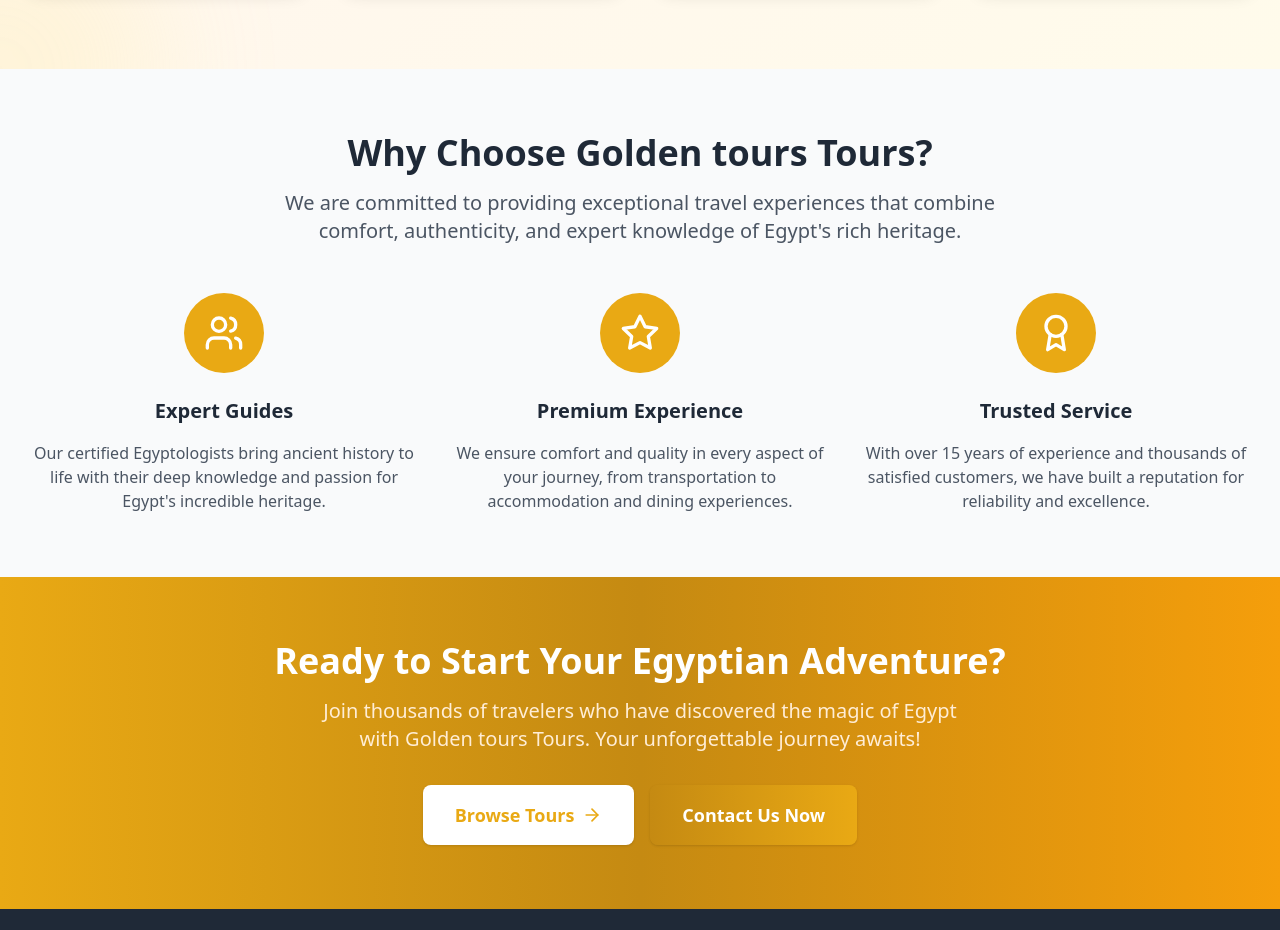
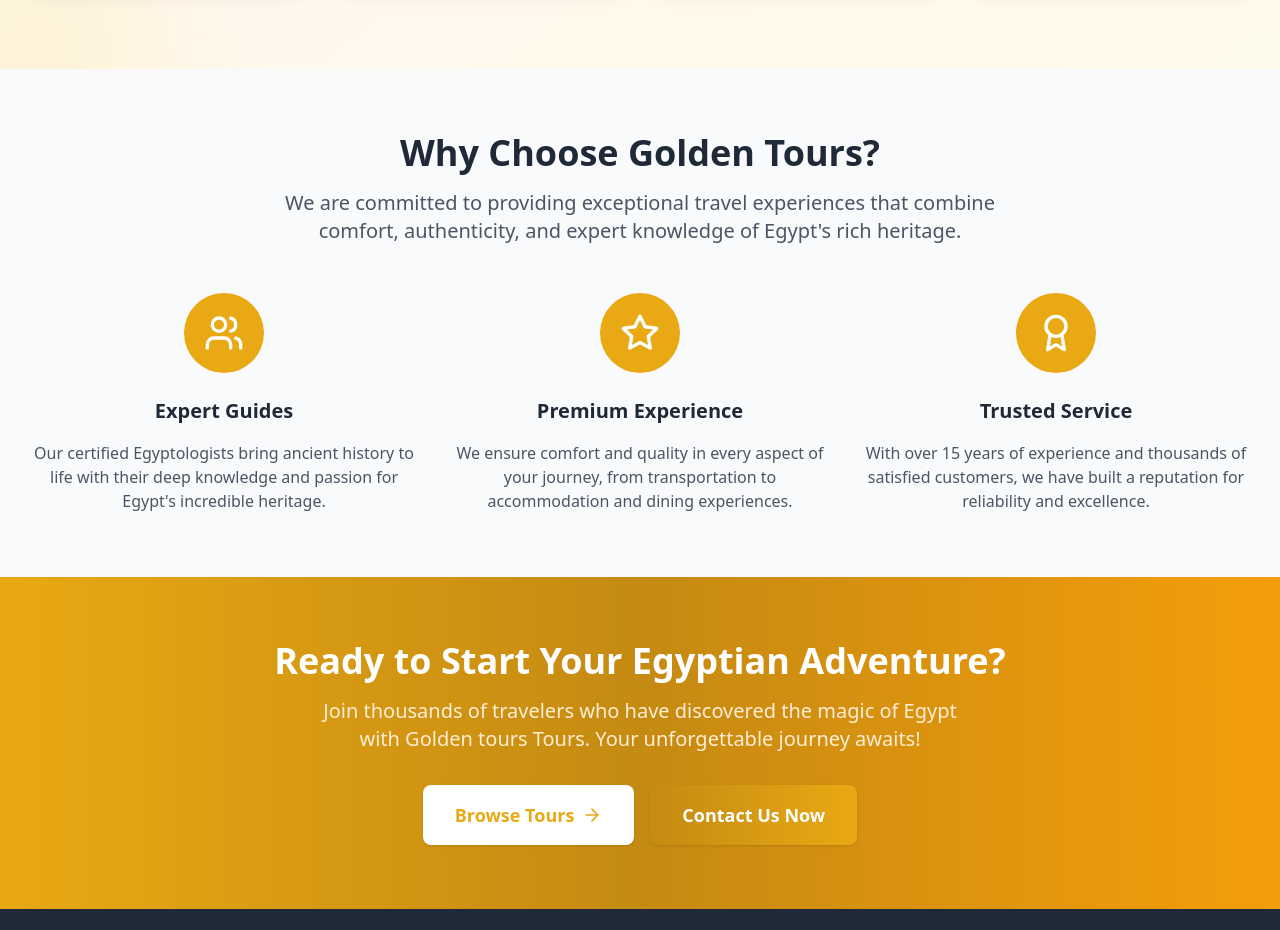
Before and after one commit to asmaaabubakr905/Golden_, a React (Vite) app: page / in a window 1280 px wide. Shown: the part 4400-5330 px from the top of the page. Built offline with nearby package versions, Linux system fonts and the light colour scheme.

Commit message:
Update: added Nuba trip section and fixed profile background7

```diff
--- a/src/pages/Home.tsx
+++ b/src/pages/Home.tsx
@@ -264,7 +264,7 @@
       <section className="py-16 bg-gray-50">
         <div className="max-w-7xl mx-auto px-4 sm:px-6 lg:px-8">
           <div className="text-center mb-12">
-            <h2 className="text-4xl font-bold text-gray-800 mb-4">Why Choose Golden tours Tours?</h2>
+            <h2 className="text-4xl font-bold text-gray-800 mb-4">Why Choose Golden  Tours?</h2>
             <p className="text-xl text-gray-600 max-w-3xl mx-auto">
               We are committed to providing exceptional travel experiences that combine comfort,
               authenticity, and expert knowledge of Egypt's rich heritage.
```
